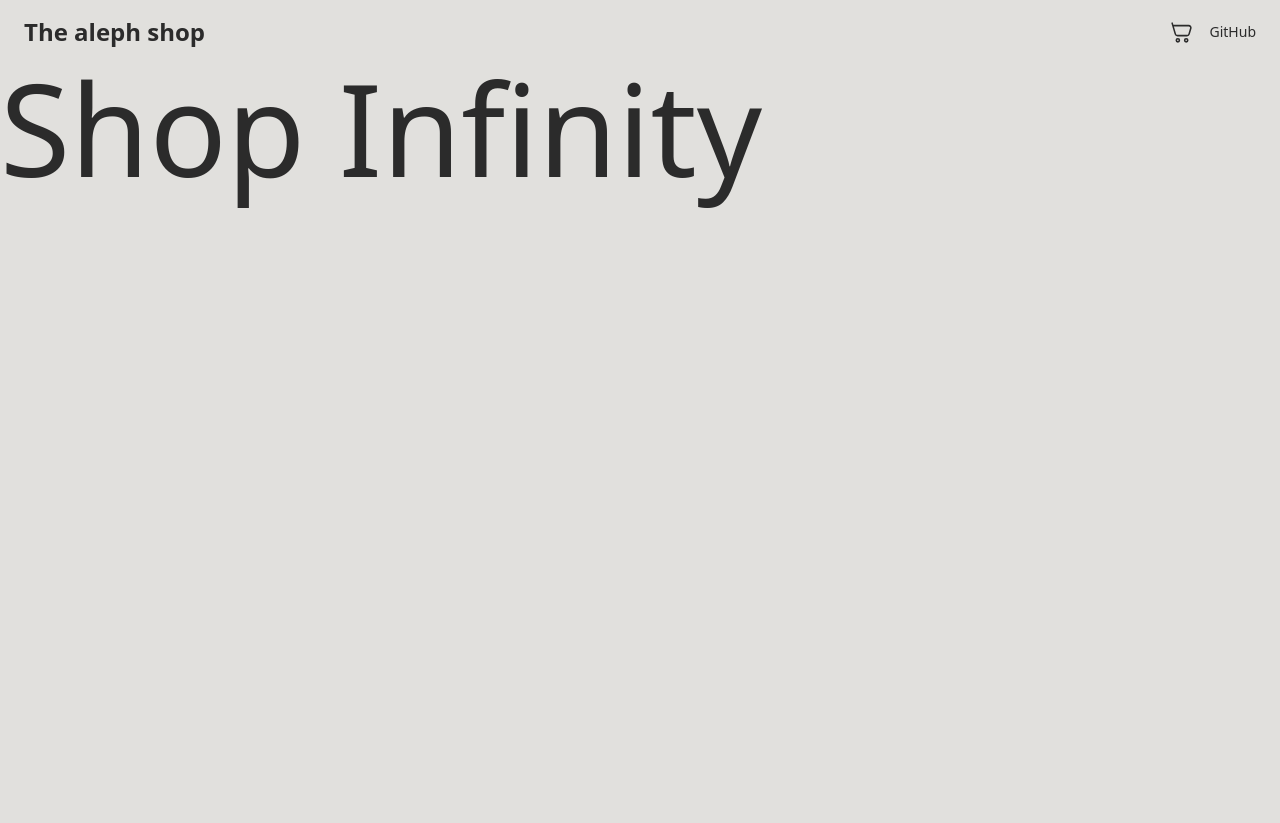
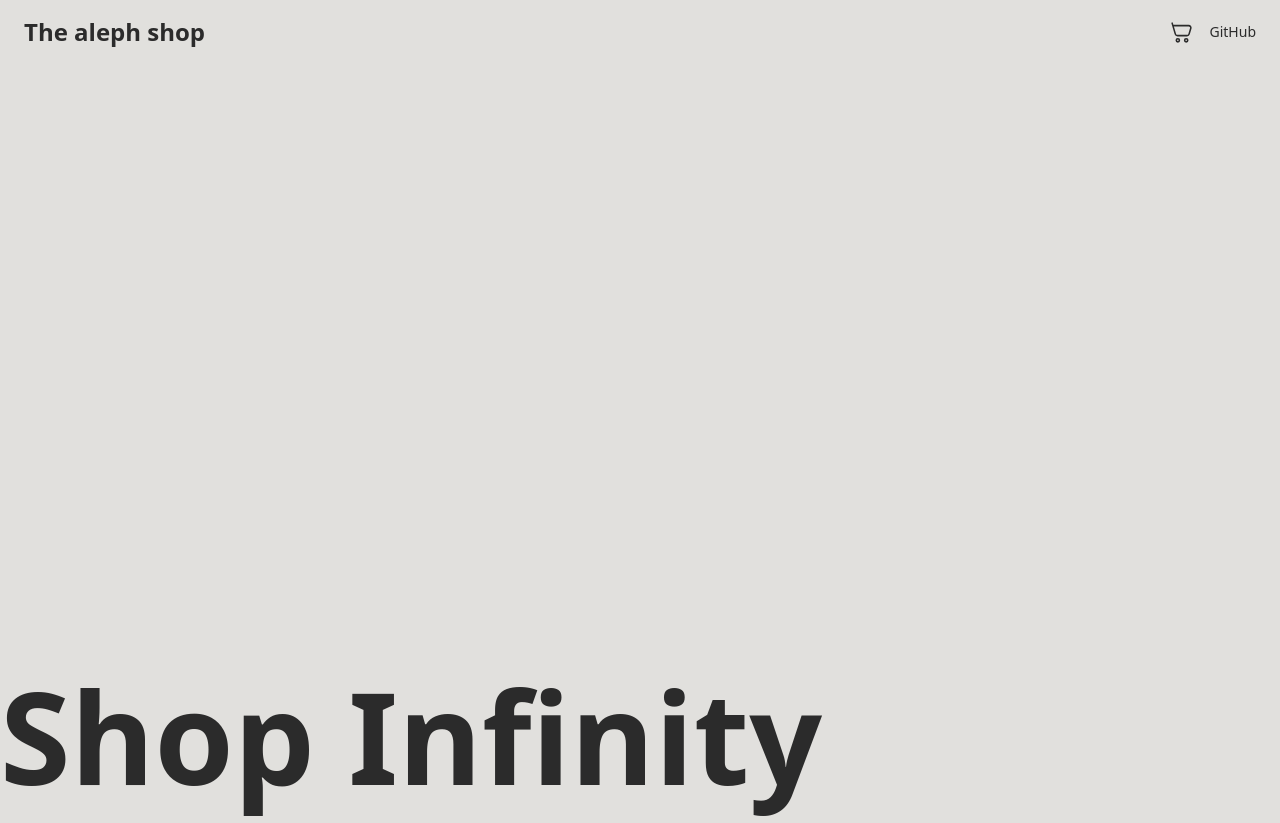
Before and after one commit to Volkney/shopping-cart, a React (Vite) app: page / in a window 1280 px wide. Before the commit the page ends 800 px from the top, so only its background shows below. Built offline with nearby package versions, Linux system fonts and the light colour scheme.

Commit message:
moved main text to bottom of main component

```diff
--- a/src/components/Main.jsx
+++ b/src/components/Main.jsx
@@ -1,7 +1,7 @@
 const Main = ({ textSize = "text-9xl" }) => {
   return (
-    <div className={`${textSize} flex`}>
-      <h1 className="items-end">Shop Infinity</h1>
+    <div className={`${textSize} flex items-end`}>
+      <h1 className="font-bold">Shop Infinity</h1>
     </div>
   );
 };
```
Also changed, not shown: 1 other file (tests, documents, lock files or other folders).
